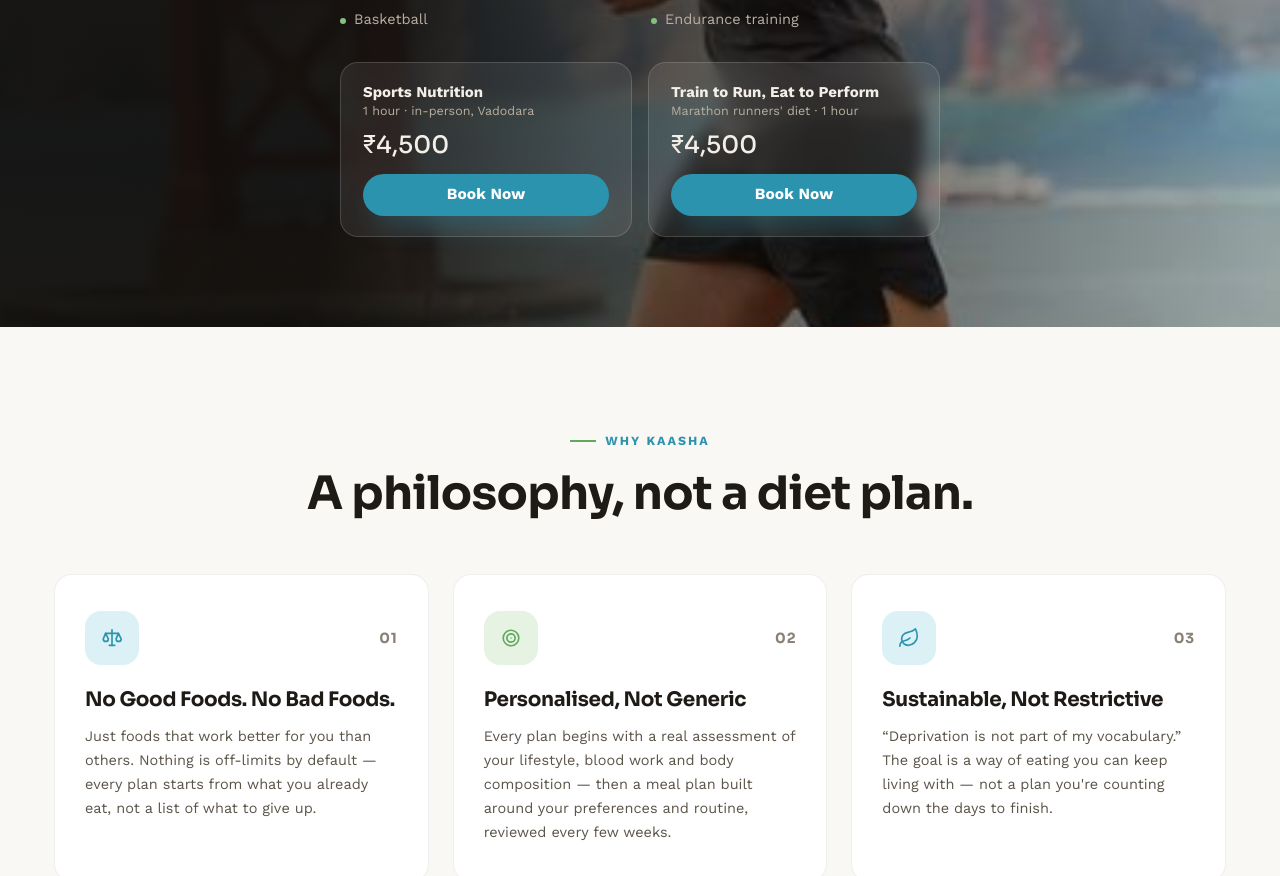
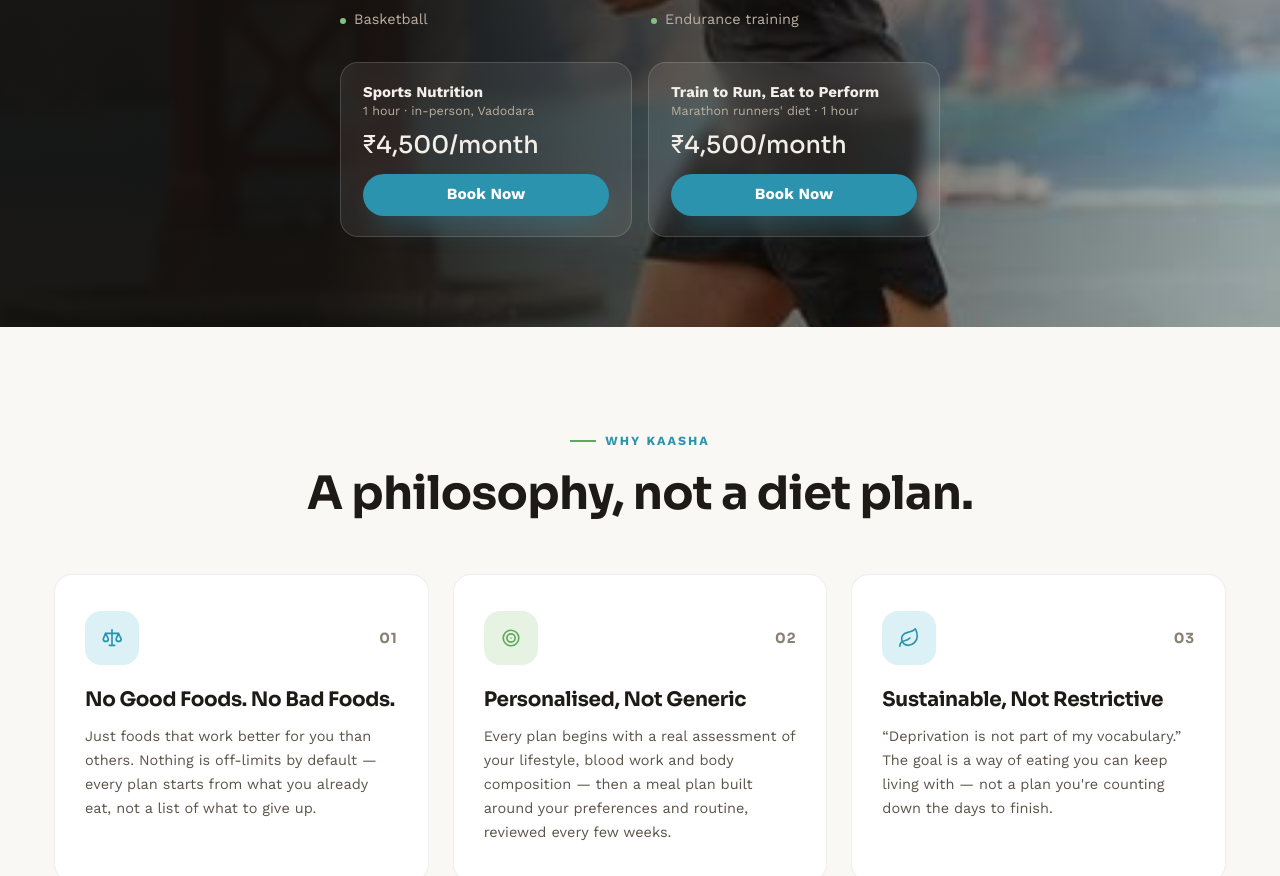
Before and after one commit to Kaasha-Nutrition/kaasha-website, a Next.js app: page / in a window 1280 px wide. Shown: the part 2793-3669 px from the top of the page. Built offline with nearby package versions, Linux system fonts and the light colour scheme.

Commit message:
update sports section with monthly text

```diff
--- a/components/Sports.tsx
+++ b/components/Sports.tsx
@@ -39,7 +39,7 @@ export default function Sports() {
             <div className="sports-card">
               <div className="name">Sports Nutrition</div>
               <div className="sub">1 hour · in-person, Vadodara</div>
-              <div className="price">₹4,500</div>
+              <div className="price">₹4,500/month</div>
               <button className="btn btn-primary btn-sm" onClick={() => presetService("Sports Nutrition")}>
                 Book Now
               </button>
@@ -47,7 +47,7 @@ export default function Sports() {
             <div className="sports-card">
               <div className="name">Train to Run, Eat to Perform</div>
               <div className="sub">Marathon runners&apos; diet · 1 hour</div>
-              <div className="price">₹4,500</div>
+              <div className="price">₹4,500/month</div>
               <button className="btn btn-primary btn-sm" onClick={() => presetService("Train to Run, Eat to Perform")}>
                 Book Now
               </button>
```
